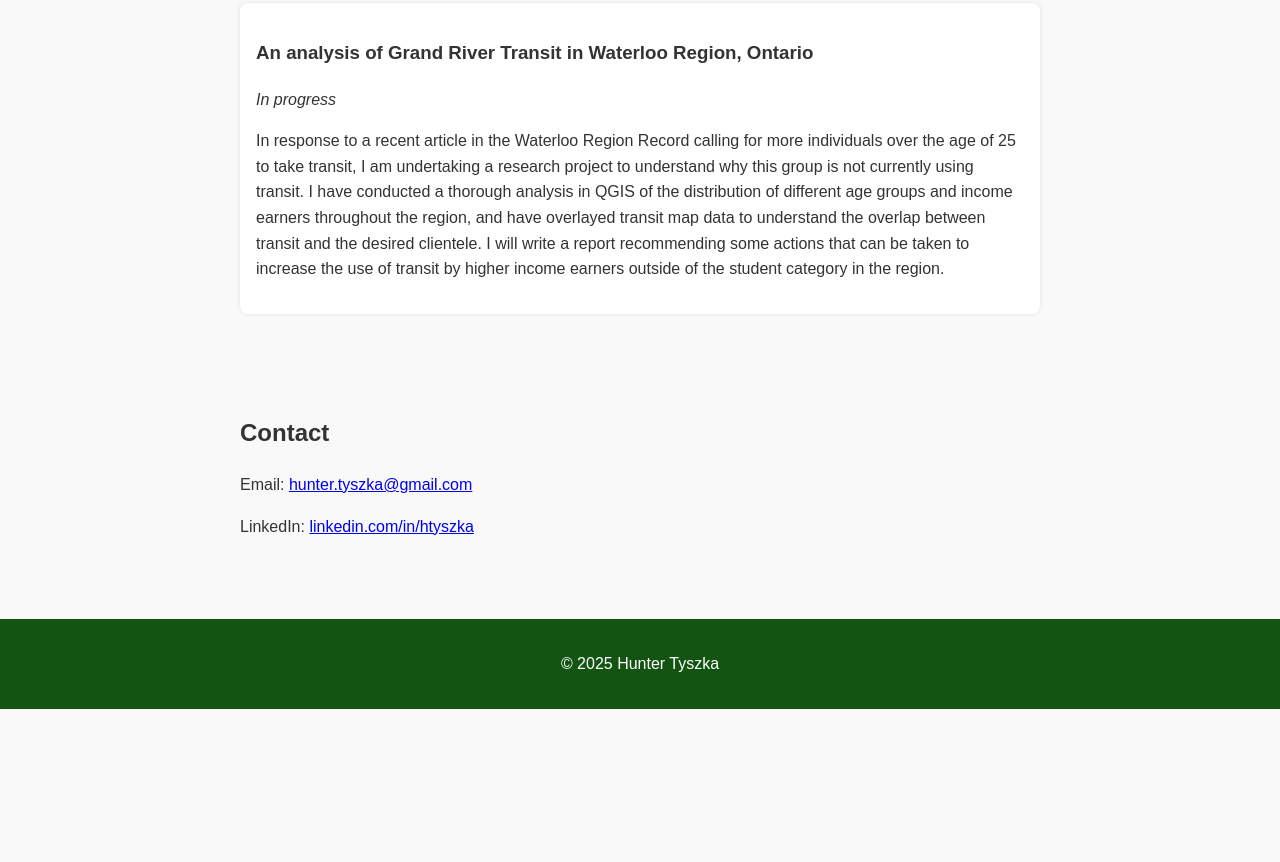
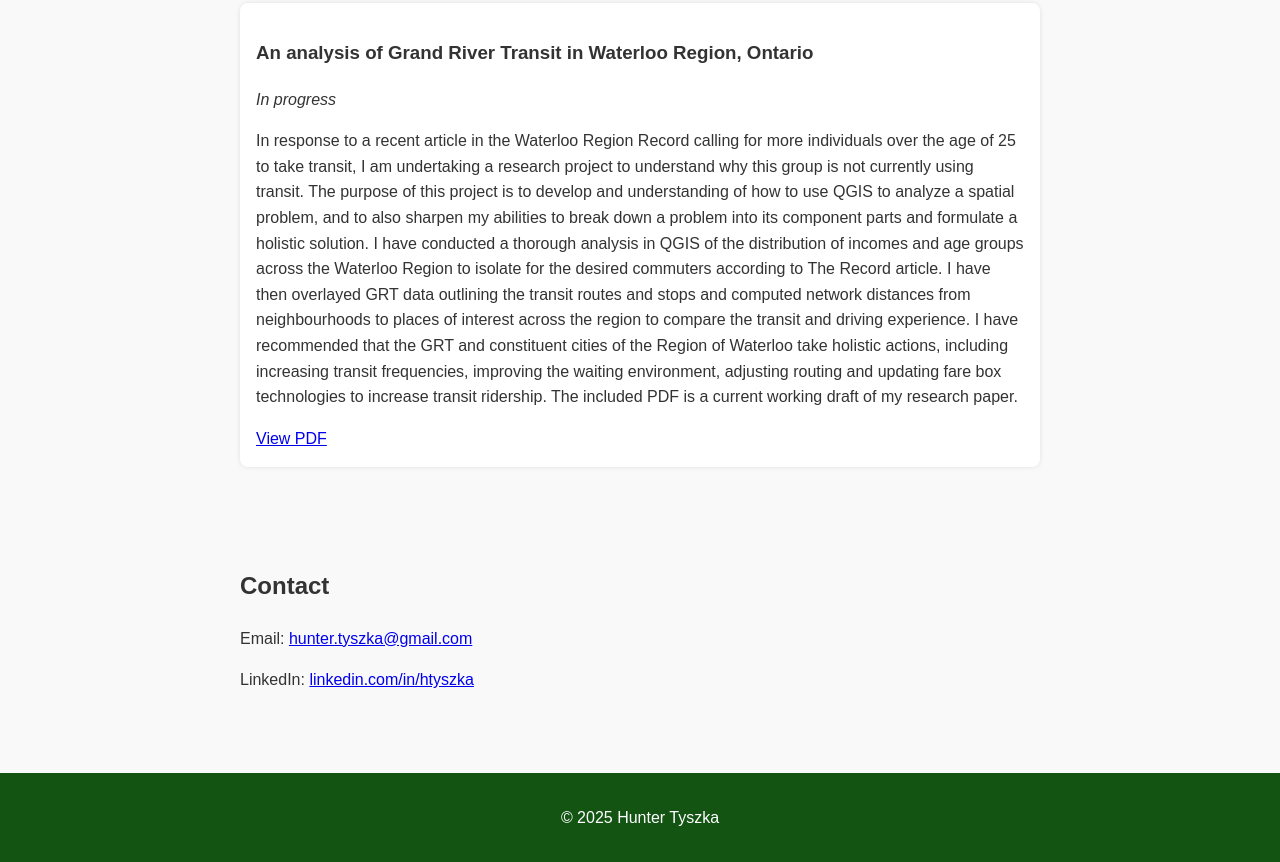
Before and after one commit to htyszka56/portfolio, a plain HTML site: page index.html in a window 1280 px wide. Shown: the part 1859-2721 px from the top of the page. Before the commit the page ends 2568 px from the top, so only its background shows below. Drawn offline with Linux system fonts and the light colour scheme.

Commit message:
Update for GRT Paper
I have included the GRT pdf and changed the website wording.

```diff
--- a/index.html
+++ b/index.html
@@ -69,11 +69,20 @@
       <p><em>In progress</em></p>
       <p>
         In response to a recent article in the Waterloo Region Record calling for more individuals over the age of 25 to take transit, I am
-        undertaking a research project to understand why this group is not currently using transit. I have conducted a thorough analysis in QGIS
-        of the distribution of different age groups and income earners throughout the region, and have overlayed transit map data to understand the
-        overlap between transit and the desired clientele. I will write a report recommending some actions that can be taken to increase the use of
-        transit by higher income earners outside of the student category in the region.
+        undertaking a research project to understand why this group is not currently using transit. The purpose of this project is to develop
+        and understanding of how to use QGIS to analyze a spatial problem, and to also sharpen my abilities to break down a problem into its component
+        parts and formulate a holistic solution.
+
+        I have conducted a thorough analysis in QGIS of the distribution of incomes and age groups across the Waterloo Region to isolate for the
+        desired commuters according to The Record article.  I have then overlayed GRT data outlining the transit routes and stops and computed network
+        distances from neighbourhoods to places of interest across the region to compare the transit and driving experience.
+
+        I have recommended that the GRT and constituent cities of the Region of Waterloo take holistic actions, including increasing transit frequencies,
+        improving the waiting environment, adjusting routing and updating fare box technologies to increase transit ridership.
+
+        The included PDF is a current working draft of my research paper.
       </p>
+      <a href="documents/An analysis and approach to improving transit in Waterloo Region - Working Paper.pdf" target="_blank">View PDF</a>
     </div>
 
 
```
Also changed, not shown: 1 other file.
